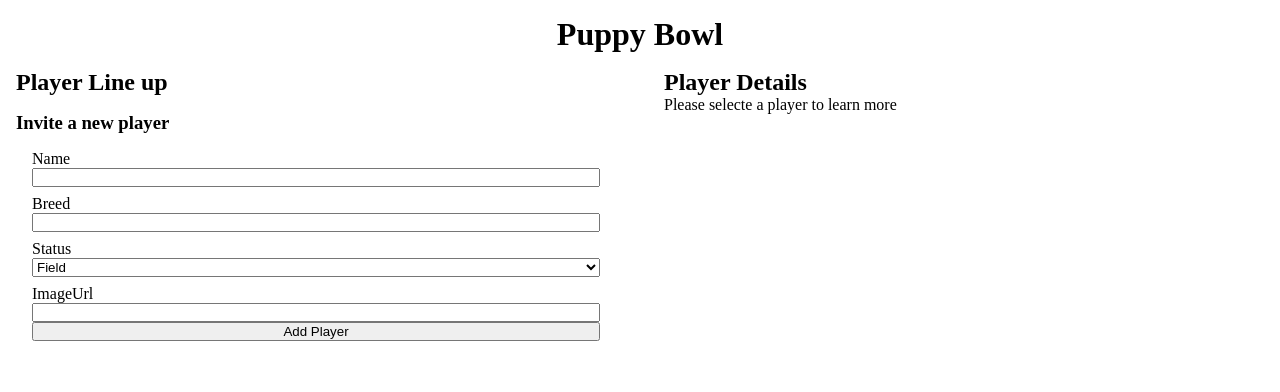
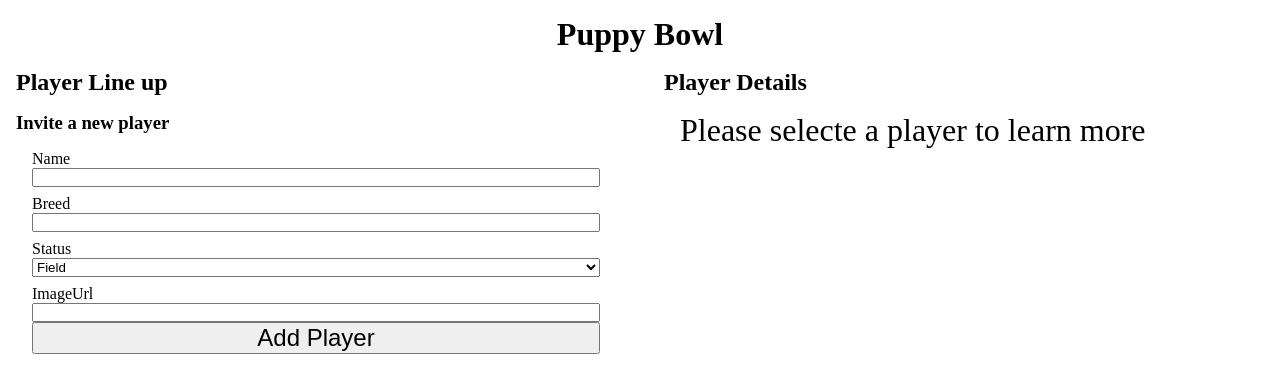
Before and after one commit to JosiahSayles/Puppy-Bowl-, a plain HTML site: page index.html in a window 1280 px wide. Drawn offline with Linux system fonts and the light colour scheme; no server answers.

Commit message:
changed  styling to the buttons

```diff
--- a/script.js
+++ b/script.js
@@ -131,7 +131,7 @@ function NewPlayerForm() {
     <label>
      Status
       <select name="status">
-         <option value="field">Field</option>
+         <option value="Field">Field</option>
          <option value="Bench">Bench</option>
       </select>
     </label>
@@ -139,7 +139,7 @@ function NewPlayerForm() {
     ImageUrl
     <input  name="imageUrl" required
     </label>
-    <button>Add Player</button>
+    <button >Add Player</button>
     `;
 
   form.addEventListener("submit", function (e) {
--- a/styles.css
+++ b/styles.css
@@ -17,6 +17,10 @@ main {
 section {
   padding: 0 1rem;
 }
+section p {
+  font-size: 2rem;
+  padding: 1ch;
+}
 
 .lineup {
   list-style: none;
@@ -34,6 +38,7 @@ section {
   border: 1px solid #eee;
   border-radius: 0.5rem;
   padding: 1ch;
+  font-size: 2rem;
 }
 
 .lineup a:hover {
@@ -66,3 +71,7 @@ form {
 label {
   display: grid;
 }
+
+button {
+  font-size: 1.5rem;
+}
```
